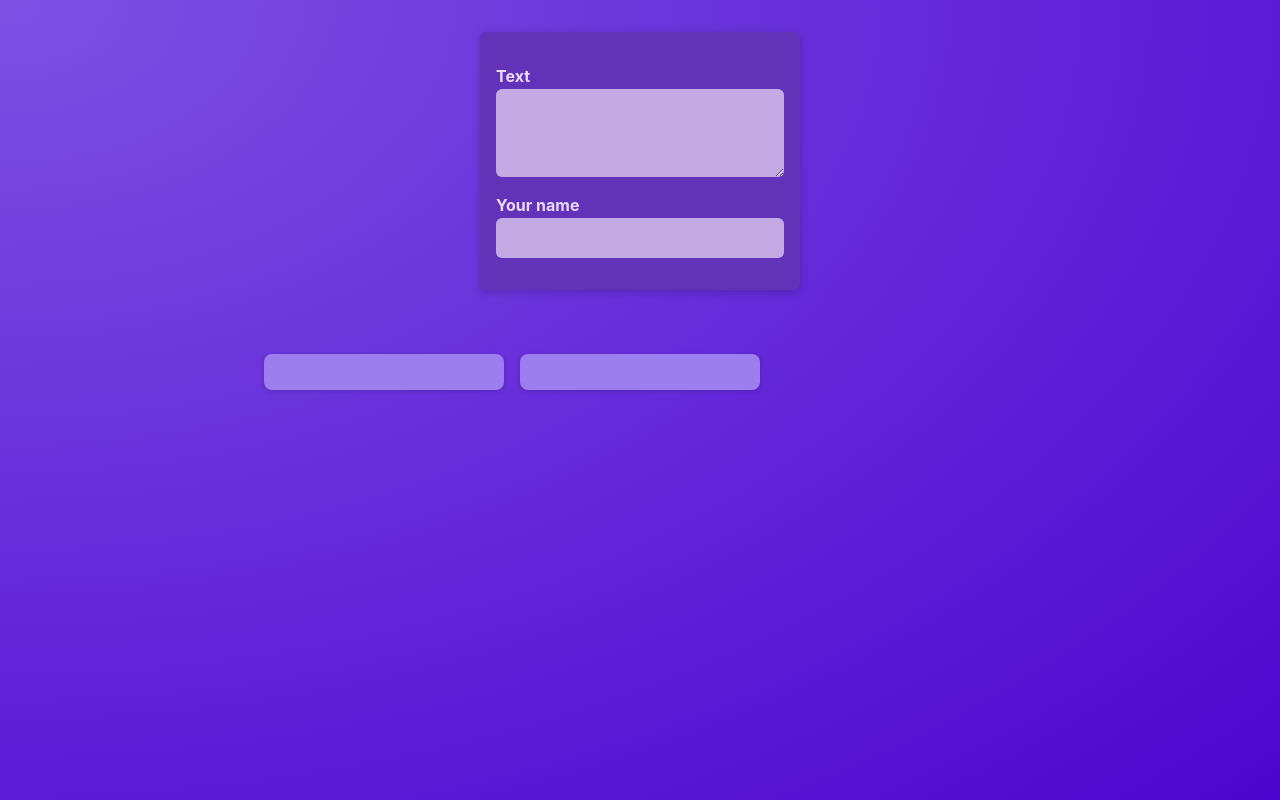
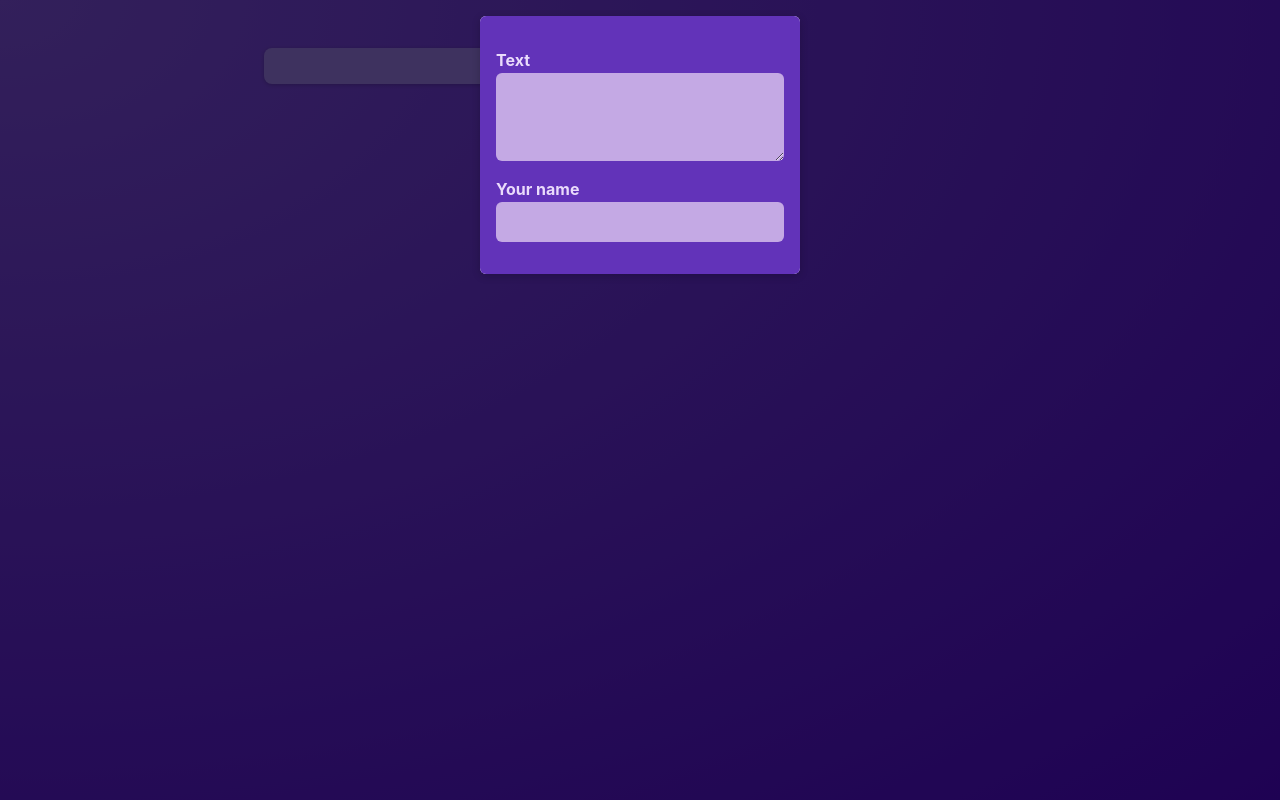
Before and after one commit to oscarg11/practice, a React (Vite) app in the folder next-js/starting-project/: page / in a window 1280 px wide. Built offline with nearby package versions, Linux system fonts and the light colour scheme.

Commit message:
learning about state and conditional content

```diff
--- /dev/null
+++ b/next-js/starting-project/src/components/Modal.jsx
@@ -0,0 +1,10 @@
+import classes from './Modal.module.css';
+
+function Modal({ children, onClose}){
+    return <>
+    <div className={classes.backdrop} onClick={onClose}/>
+    <dialog open className={classes.modal}>{ children }</dialog>
+    </>
+}
+
+export default Modal;
--- /dev/null
+++ b/next-js/starting-project/src/components/Modal.module.css
@@ -0,0 +1,18 @@
+.backdrop {
+    position: fixed;
+    top: 0;
+    left: 0;
+    width: 100%;
+    height: 100vh;
+    background-color: rgba(0, 0, 0, 0.6);
+    z-index: 1;
+}
+
+.modal {
+    border: none;
+    border-radius: 6px;
+    box-shadow: 0 2px 8px rgba(0, 0, 0, 0.2);
+    padding: 0;
+    overflow: hidden;
+    z-index: 1;
+}
--- a/next-js/starting-project/src/components/NewPost.module.css
+++ b/next-js/starting-project/src/components/NewPost.module.css
@@ -2,9 +2,6 @@
 background-color: #6233b9;
 padding: 1rem;
 width: 20rem;
-margin: 2rem auto;
-border-radius: 6px;
-box-shadow: 0 2px 8px rgba(0, 0, 0, 0.2);
 }
 
 .form label {
--- a/next-js/starting-project/src/components/PostsList.jsx
+++ b/next-js/starting-project/src/components/PostsList.jsx
@@ -1,9 +1,11 @@
 import React, {useState} from 'react';
 import NewPost from "./NewPost";
 import Post from "./Post";
+import Modal from "./Modal"
 import classes from'./PostsList.module.css';
 
 function PostsList(){
+    const [ modalIsVisible, setModalIsVisible ]= useState(true);
     const [enteredBody, setEnteredBody] = useState(''); // Body text state
     const [enteredAuthor, setEnteredAuthor]=useState('');// Author text state
 
@@ -17,9 +19,20 @@
         console.log(event.target.value);
         setEnteredAuthor(event.target.value);
     }
+    //Modal hide function
+    function hideModalHandler(){
+        setModalIsVisible(false);
+    }
     return (
     <>
-        <NewPost onBodyChange={bodyChangeHandler} onAuthorChange={authorChangeHandler} />
+        {modalIsVisible ? (
+        <Modal onClose={hideModalHandler}>
+            <NewPost
+                onBodyChange={bodyChangeHandler}
+                onAuthorChange={authorChangeHandler}
+            />
+        </Modal>
+        ) : null}
         <ul className={classes.posts}>
             <Post author={enteredAuthor} body={enteredBody}/>
             <Post author={enteredAuthor} body={enteredBody}/>
```
